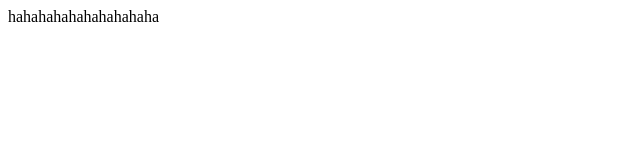
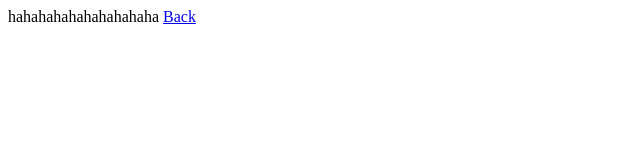
Before and after one commit to Augstas/Javascript, a plain HTML site: page tolen web 2.html in a window 1280 px wide. Shown: the full height of the page, 0-640 px from the left. Drawn offline with Linux system fonts and the light colour scheme.

Commit message:
fixed something

```diff
--- a/tolen web 2.html
+++ b/tolen web 2.html
@@ -19,5 +19,6 @@ function laugh(number){
   document.write(laugh(10));
 // Call the function laugh(some number). Use document.write to see the result on the page.
 </script>
+<a href="tolen web">Back</a>
 </body>
 </html>
```
Also changed, not shown: 1 other file.
